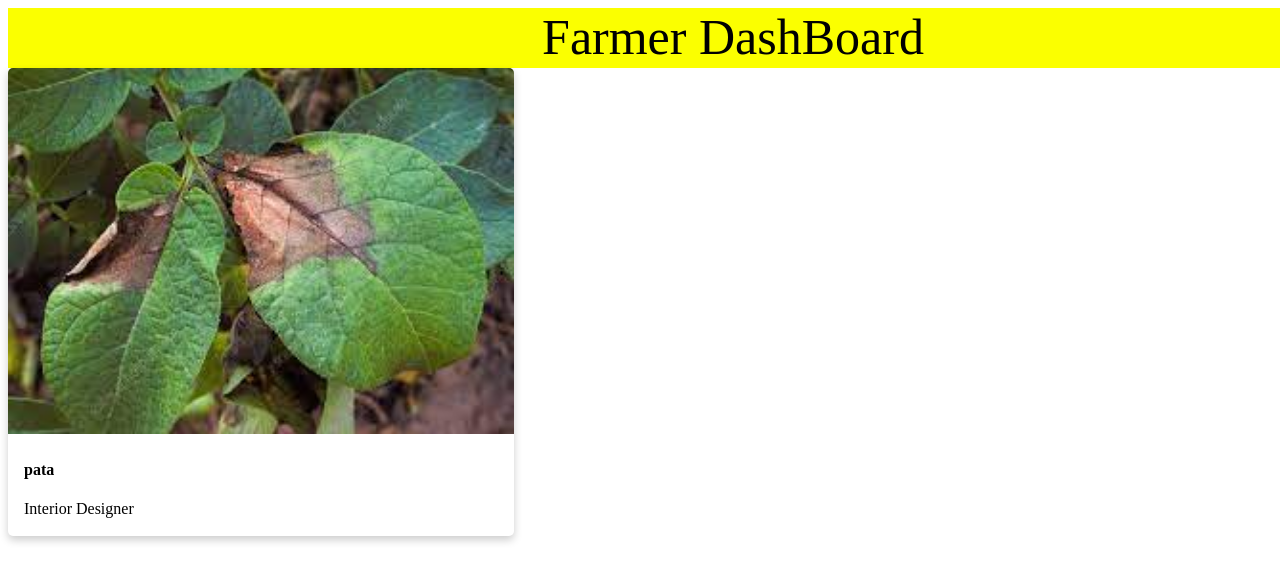
After one commit to rajoy99/Snap_the_leaf, a Flask app: template templates/farmer_dashboard.html in a window 1280 px wide; the page is wider, and only the part inside the window is pictured. The commit adds this page. Shown: the top 582 px of that part. Run offline with Flask 2, Linux system fonts and the light colour scheme; the template is opened without the code that fills it, so the values that code supplies are empty.

Commit message:
new html added

```diff
--- /dev/null
+++ b/templates/farmer_dashboard.html
@@ -0,0 +1,49 @@
+<!DOCTYPE html>
+<html lang="en">
+<head>
+    <meta charset="UTF-8">
+    <meta http-equiv="X-UA-Compatible" content="IE=edge">
+    <meta name="viewport" content="width=device-width, initial-scale=1.0">
+    <title>Plotting </title>
+    <style>
+        .card {
+          box-shadow: 0 4px 8px 0 rgba(0,0,0,0.2);
+          transition: 0.3s;
+          width: 40%;
+          border-radius: 5px;
+        }
+
+        .card:hover {
+          box-shadow: 0 8px 16px 0 rgba(0,0,0,0.2);
+        }
+
+        img {
+          border-radius: 5px 5px 0 0;
+        }
+
+        .container {
+          padding: 2px 16px;
+        }
+        </style>
+</head>
+<body>
+
+    <div style="color:rgb(0, 0, 0); background-color:#fbff00; height: 60px;width: 1450px;text-align: center;">
+        <span style="text-align:center ; font-size:50px"> Farmer DashBoard </span>
+
+    </div>
+
+    <div class="card">
+        <img src="potato.jpeg" alt="Avatar" style="width:100%">
+        <div class="container">
+          <h4><b>pata</b></h4>
+          <p>Interior Designer</p>
+        </div>
+      </div>
+
+
+
+
+
+</body>
+</html>
```
Also changed, not shown: templates/resulting.html (+33 -1 lines), static/images/probability_bars.png, templates/potato.jpeg (added), templates/potato.jpg (added).
